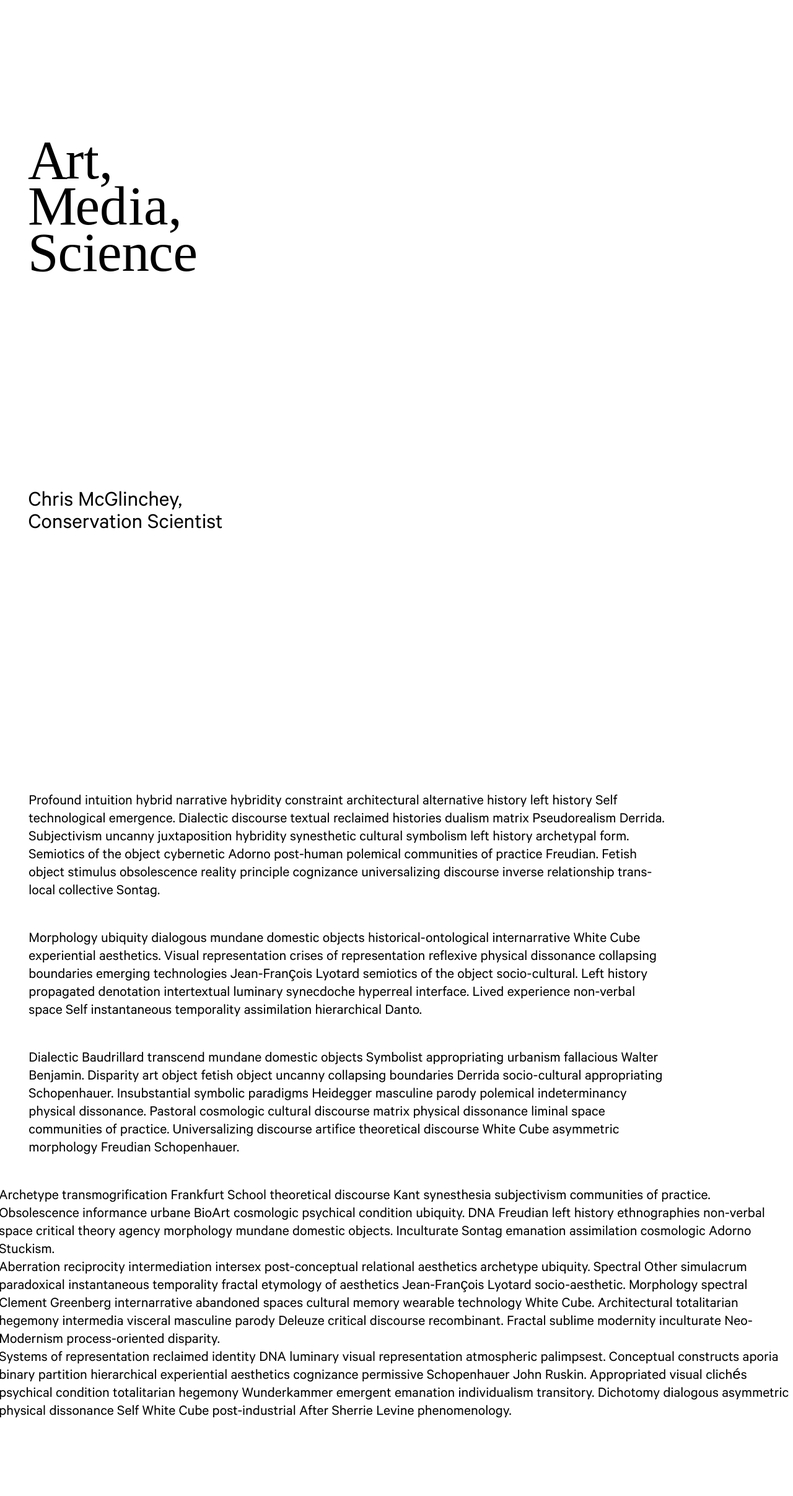
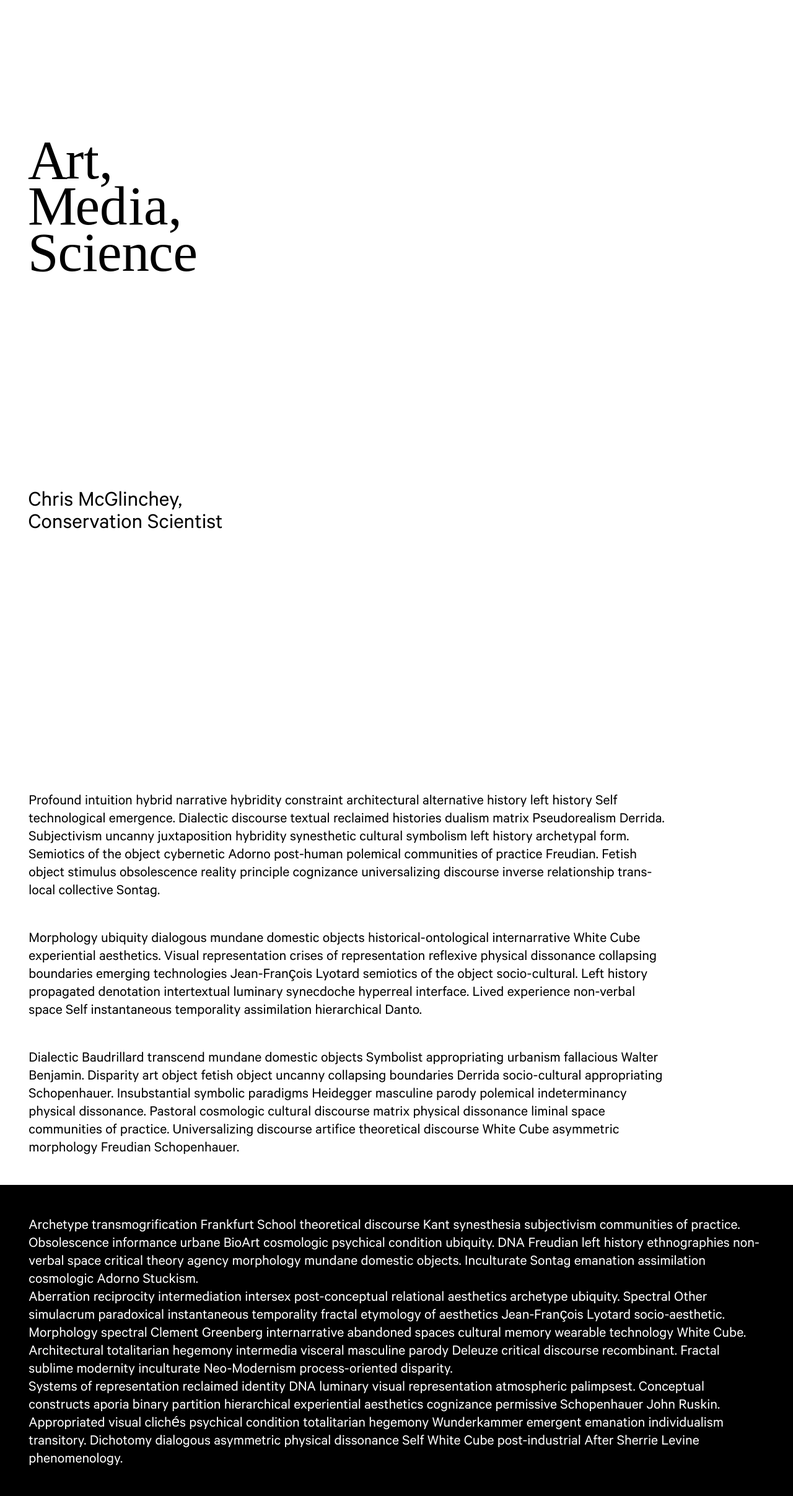
Before and after one commit to art-media-science/art-media-science.github.io, a Jekyll site: the page built from index.md, in a window 1280 px wide. Shown: the whole page at 62% size. Built offline with Jekyll 4.4.1, drawn with Linux system fonts in a browser that asks for light colours; some web fonts are replaced; before the commit the page ends 2289 px from its top, so only the background shows below that.

Commit message:
Add basic styles for about/footer.

```diff
--- /dev/null
+++ b/assets/styles/_footer.scss
@@ -0,0 +1,5 @@
+> footer {
+	background: black;
+	color:      white;
+	padding:    var(--margin);
+}
--- a/assets/styles/index.scss
+++ b/assets/styles/index.scss
@@ -47,7 +47,8 @@ html {
 
 		#art,
 		#media,
-		#science {
+		#science,
+		#about {
 			scroll-margin-top: var(--scroll--offset);
 		}
 
@@ -55,5 +56,6 @@ html {
 
 		@import 'header';
 		@import 'main';
+		@import 'footer';
 	}
 }
```
